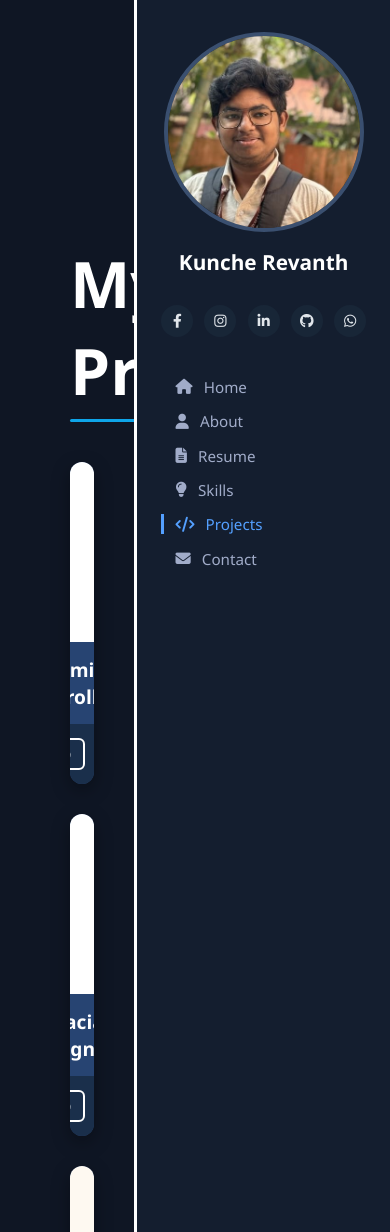
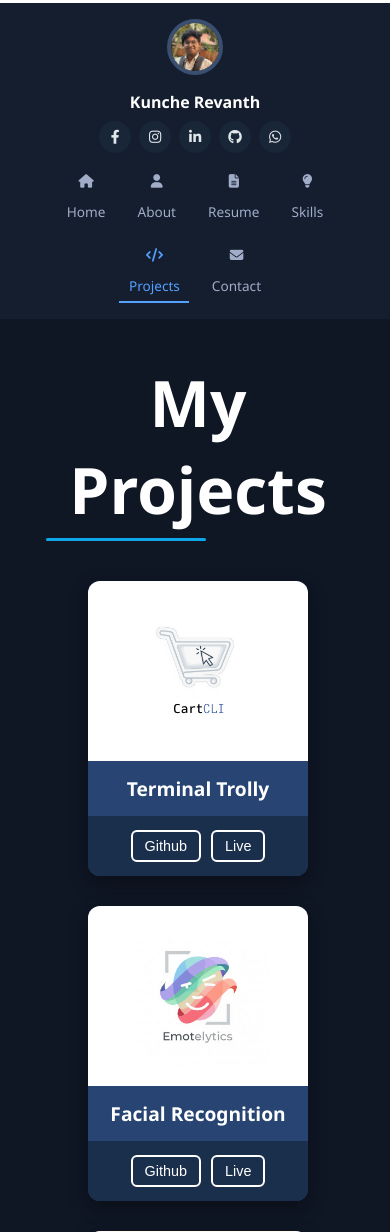
Before and after one commit to revanthkunche1206/Revanth-Portfolio, a Django app: page /projects/ in a window 390 px wide. Shown: the top 1232 px of the page. Run offline with Django 5.2, Linux system fonts and the light colour scheme.

Commit message:
projects responsive

```diff
--- a/static/projects.css
+++ b/static/projects.css
@@ -119,7 +119,6 @@ a {
 }
 
 .main-content {
-  margin-top: 200px;
   flex-grow: 1;
   padding: 40px;
   overflow-y: auto;
@@ -227,3 +226,75 @@ a {
   background-color: white;
   color: #1a2f4b;
 }
+
+
+@media (max-width: 900px) {
+  .container {
+    flex-direction: column-reverse;
+  }
+
+  .sidebar {
+    width: 100%;
+    height: auto;
+    padding: 1rem;
+    flex-direction: column;
+    align-items: center;
+    justify-content: center;
+    border-left: none;
+    border-top: 3px solid #fff;
+  }
+
+  .profile-pic {
+    width: 56px;
+    height: 56px;
+    margin-bottom: 0.5rem;
+  }
+
+  .profile-name {
+    font-size: 1rem;
+    margin: 0.5rem 0;
+  }
+
+  .social-icons {
+    gap: 0.5rem;
+    margin-bottom: 0.5rem;
+  }
+
+  .nav-menu {
+    display: flex;
+    flex-direction: row;
+    flex-wrap: wrap;
+    justify-content: center;
+    align-items: center;
+    gap: 0.8rem;
+    width: 100%;
+    margin-top: 0.5rem;
+  }
+
+  .nav-menu a {
+    padding: 0.4rem 0.6rem;
+    border-left: none;
+    border-bottom: 2px solid transparent;
+    font-size: 0.85rem;
+    display: flex;
+    flex-direction: column;
+    align-items: center;
+  }
+
+  .nav-menu a i {
+    margin-bottom: 2px;
+  }
+
+  .nav-menu a.active,
+  .nav-menu a:hover {
+    border-left: none;
+    border-bottom: 2px solid #54a0ff;
+    color: #54a0ff;
+  }
+
+  .main-content {
+    padding-left: 1rem;
+    justify-content: center;
+    text-align: center;
+  }
+}
```
